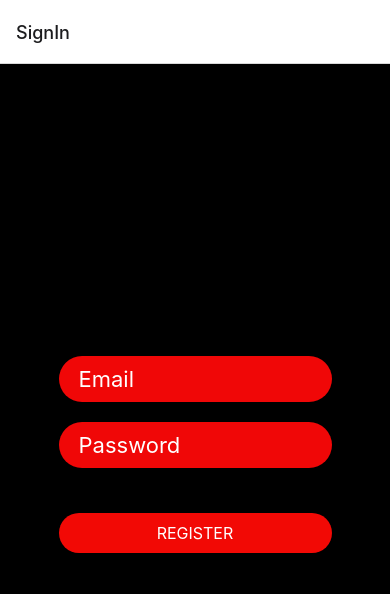
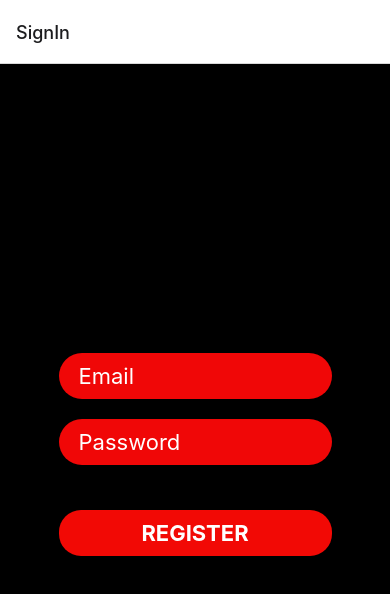
Before and after one commit to humbertoromanojr/headbanger-forever, a React Native app: screen / in a window 390 px wide. Shown: the top 594 px of the page. Built offline with nearby package versions, Linux system fonts and the light colour scheme.

Commit message:
Implementing AsyncStorage and Loading

```diff
--- a/src/components/CustomButton/index.tsx
+++ b/src/components/CustomButton/index.tsx
@@ -1,31 +1,32 @@
-import React from 'react';
+import React from "react";
 import {
 	Text,
 	TouchableOpacity,
 	TouchableOpacityProps,
 	ActivityIndicator,
 	StyleSheet,
-  } from 'react-native';
+} from "react-native";
 
 type ButtonProps = TouchableOpacityProps & {
 	title: string;
 	isLoading?: boolean;
 };
 
-  export function CustomButton({ title, isLoading = false, ...rest }: ButtonProps) {
+export function CustomButton({
+	title,
+	isLoading = false,
+	...rest
+}: ButtonProps) {
 	return (
 		<TouchableOpacity
 			activeOpacity={0.7}
 			disabled={isLoading}
 			style={styles.button}
-        {...rest}
-      >
+			{...rest}>
 			{isLoading ? (
-          <ActivityIndicator style={styles.myLoading} />
+				<ActivityIndicator size={"large"} color='#fff' />
 			) : (
-          <Text style={styles.title}>
-            {title}
-          </Text>
+				<Text style={styles.title}>{title}</Text>
 			)}
 		</TouchableOpacity>
 	);
@@ -34,12 +35,25 @@ import {
 const styles = StyleSheet.create({
 	container: {
 		flex: 1,
-      backgroundColor: '#000',
-      alignItems: 'center',
-      justifyContent: 'center',
+		backgroundColor: "#000",
+		alignItems: "center",
+		justifyContent: "center",
 	},
-    title: {color: '#fff', fontSize: 16, textTransform: 'uppercase'},
-    button:{width: '70%', marginTop: 25, backgroundColor: '#f20905', justifyContent: 'center', alignItems: 'center', borderRadius: 22, padding: 10, fontWeight: 'bold',
+	title: {
+		color: "#fff",
+		fontSize: 22,
+		textTransform: "uppercase",
+		fontWeight: "bold",
 	},
-    myLoading:{color: '#fff '},
+	button: {
+		width: "70%",
+		marginTop: 25,
+		backgroundColor: "#f20905",
+		justifyContent: "center",
+		alignItems: "center",
+		borderRadius: 22,
+		padding: 10,
+		fontWeight: "bold",
+	},
+	myLoading: { color: "#fff " },
 });
--- a/src/contexts/Auth.tsx
+++ b/src/contexts/Auth.tsx
@@ -1,5 +1,6 @@
-import { createContext, useContext, useState } from "react";
+import { createContext, useContext, useEffect, useState } from "react";
 import { Alert } from "react-native";
+import AsyncStorage from "@react-native-async-storage/async-storage";
 
 import { authService } from "../services/authService";
 
@@ -13,6 +14,7 @@ type AuthContextData = {
 	authData?: AuthData;
 	signIn: (email: string, password: string) => Promise<AuthData>;
 	signOut: () => Promise<void>;
+	isLoading: boolean;
 };
 
 export const AuthContext = createContext<AuthContextData>(
@@ -21,6 +23,21 @@ export const AuthContext = createContext<AuthContextData>(
 
 export const AuthProvider: React.FC = ({ children }: any) => {
 	const [authData, setAuthData] = useState<AuthData>();
+	const [isLoading, setIsLoading] = useState(true);
+
+	useEffect(() => {
+		loadFromStorage();
+	}, []);
+
+	async function loadFromStorage() {
+		const auth = await AsyncStorage.getItem("@AuthData");
+
+		if (auth) {
+			setAuthData(JSON.parse(auth) as AuthData);
+		}
+
+		setIsLoading(false);
+	}
 
 	async function signIn(email: string, password: string): Promise<AuthData> {
 		try {
@@ -28,7 +45,7 @@ export const AuthProvider: React.FC = ({ children }: any) => {
 
 			setAuthData(auth);
 
-			return auth;
+			AsyncStorage.setItem("@AuthData", JSON.stringify(auth));
 		} catch (error) {
 			Alert.alert(error.message, "Please try again, unexpected error!");
 		}
@@ -38,11 +55,13 @@ export const AuthProvider: React.FC = ({ children }: any) => {
 		console.log("----- signOut -----");
 		setAuthData(undefined);
 
+		AsyncStorage.removeItem("@AuthData");
+
 		return;
 	}
 
 	return (
-		<AuthContext.Provider value={{ authData, signIn, signOut }}>
+		<AuthContext.Provider value={{ authData, isLoading, signIn, signOut }}>
 			{children}
 		</AuthContext.Provider>
 	);
--- a/src/screens/SignIn/index.tsx
+++ b/src/screens/SignIn/index.tsx
@@ -1,15 +1,14 @@
 import React, { useState } from "react";
-import { View, Text, StyleSheet, Alert } from "react-native";
+import { View, StyleSheet, Alert, ActivityIndicator } from "react-native";
 
 import { CustomButton } from "../../components/CustomButton";
 import { CustomInput } from "../../components/CustomInput";
 import { useAuth } from "../../contexts/Auth";
 export function SignInScreen() {
-	const { signIn } = useAuth();
+	const { signIn, isLoading } = useAuth();
 
 	const [email, setEmail] = useState("");
 	const [password, setPassword] = useState("");
-	const [isLoading, setIsLoading] = useState(false);
 
 	async function handleAccessCredential() {
 		try {
@@ -18,12 +17,9 @@ export function SignInScreen() {
 			}
 			console.log("------ SignIn ok ----- ", signIn);
 			signIn(email, password);
-
-			setIsLoading(true);
 		} catch (error) {
 			Alert.alert("Ingresso", "Não foi possível encontrá-lo!");
 			console.error("==> SignIn: ", error);
-			setIsLoading(false);
 		}
 	}
 
@@ -44,11 +40,15 @@ export function SignInScreen() {
 				value={password}
 				onChangeText={setPassword}
 			/>
-			<CustomButton
-				onPress={() => handleAccessCredential()}
-				title='Register'
-				isLoading={isLoading}
-			/>
+			{isLoading ? (
+				<ActivityIndicator size={"large"} color='#fff' />
+			) : (
+				<CustomButton
+					onPress={() => handleAccessCredential()}
+					title='Register'
+					isLoading={isLoading}
+				/>
+			)}
 		</View>
 	);
 }
```
Lines whose indentation alone changed are shown as unchanged.
